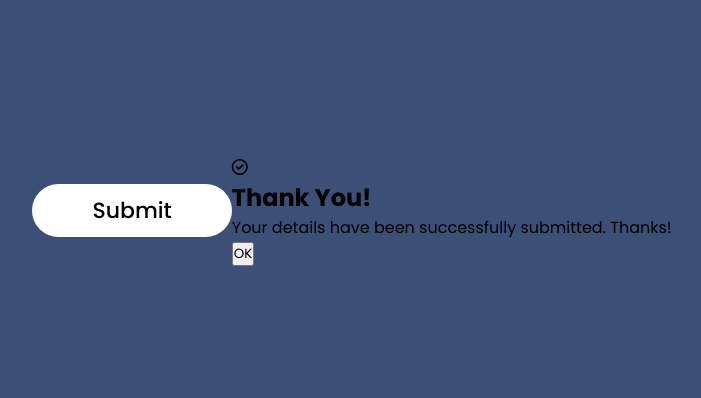
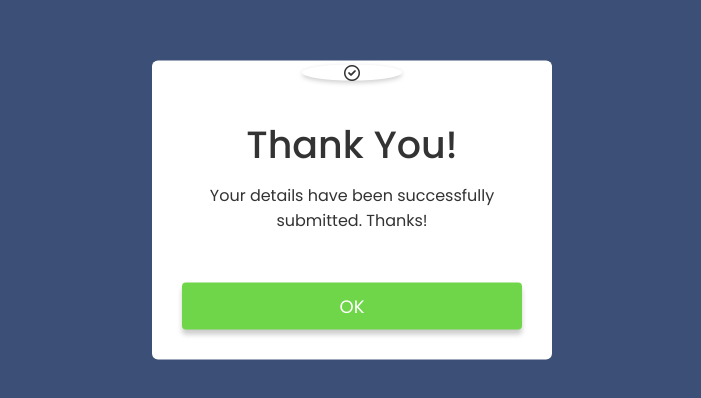
Before and after one commit to CJR85/popup-modal-box, a plain HTML site: page index.html in a window 1280 px wide. Shown: the part 190-588 px from the top of the page, without its empty margins (288-989 px from the left). Drawn offline with Linux system fonts and the light colour scheme.

Commit message:
Style popup class, h2 and p tag

```diff
--- a/style.css
+++ b/style.css
@@ -26,3 +26,43 @@
   font-weight: 500;
   border-radius: 30px;
 }
+
+.popup {
+  width: 400px;
+  background: #fff;
+  border-radius: 6px;
+  position: absolute;
+  top: 50%;
+  left: 50%;
+  transform: translate(-50%, -50%);
+  text-align: center;
+  padding: 0px 30px 30px;
+  color: #333;
+}
+
+.popup i {
+  width: 100px;
+  margin-top: -50px;
+  border-radius: 50%;
+  box-shadow: 0 2px 5px rgba(0, 0, 0, 0.2);
+}
+
+.popup h2 {
+  font-size: 38px;
+  font-weight: 500;
+  margin: 30px 0px 10px;
+}
+
+.popup button {
+  width: 100%;
+  margin-top: 50px;
+  padding: 10px 0px;
+  background: #6fd649;
+  color: #fff;
+  border: 0;
+  outline: none;
+  font-size: 18px;
+  border-radius: 4px;
+  cursor: pointer;
+  box-shadow: 0 5px 5px rgba(0, 0, 0, 0.2);
+}
```
